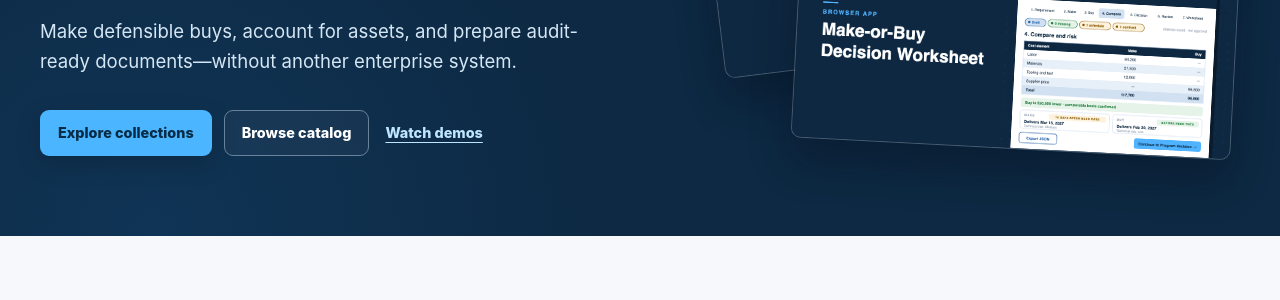
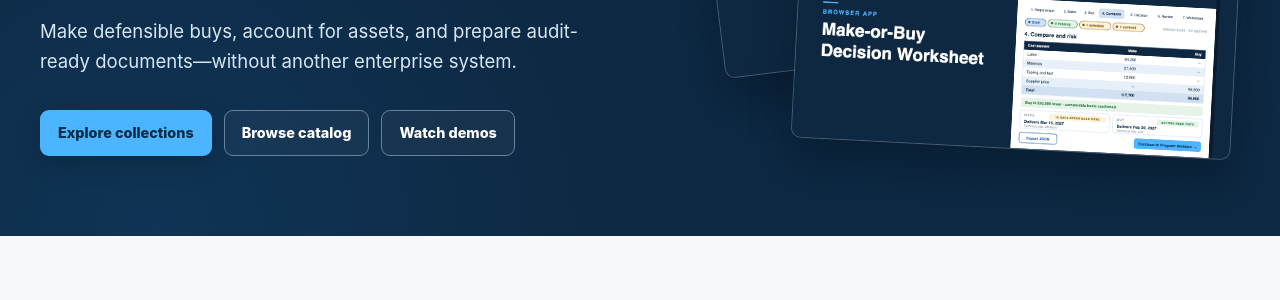
Before and after one commit to courtney-chapman/tools-public, a Jekyll site: the page index.html, which Jekyll copies as it is, in a window 1280 px wide. Shown: the part 417-717 px from the top of the page. Built offline with Jekyll 4.4.1, drawn with Linux system fonts in a browser that asks for light colours.

Commit message:
Style Watch demos as hero button

```diff
--- a/index.html
+++ b/index.html
@@ -13,7 +13,7 @@
   <meta property="og:url" content="https://courtney-chapman.github.io/tools-public/">
   <meta property="og:image" content="https://courtney-chapman.github.io/tools-public/docs/readme/social_preview.png">
   <meta name="twitter:card" content="summary_large_image">
-  <link rel="stylesheet" href="style.css?v=cba263acffeb">
+  <link rel="stylesheet" href="style.css?v=46b5aa0b9ebf">
   <script src="catalog.js?v=0e6fc684731e" defer></script>
   <script src="app.js?v=030c5302c441" defer></script>
 </head>
@@ -44,7 +44,7 @@
           <div class="hero-actions">
             <a class="button button-bright" href="#collections">Explore collections</a>
             <a class="button button-ghost" href="#browse">Browse catalog</a>
-            <a class="hero-demo-link" href="#demos">Watch demos</a>
+            <a class="button button-ghost" href="#demos">Watch demos</a>
           </div>
         </div>
         <div class="hero-art" aria-label="Preview images of three browser tools">
--- a/style.css
+++ b/style.css
@@ -78,6 +78,3 @@
 .demo-content a:hover{text-decoration:underline}
 .support-section{padding-top:56px}
 @media(max-width:760px){.demos-section{padding-top:54px}.demo-grid{grid-template-columns:1fr}.support-section{padding-top:48px}}
-.hero-demo-link{display:inline-flex;align-items:center;padding:10px 4px;color:#bfe6ff;font-size:.9rem;font-weight:800;text-underline-offset:4px}
-.hero-demo-link:hover{color:#fff}
-@media(max-width:430px){.hero-demo-link{width:100%;justify-content:center}}
```
